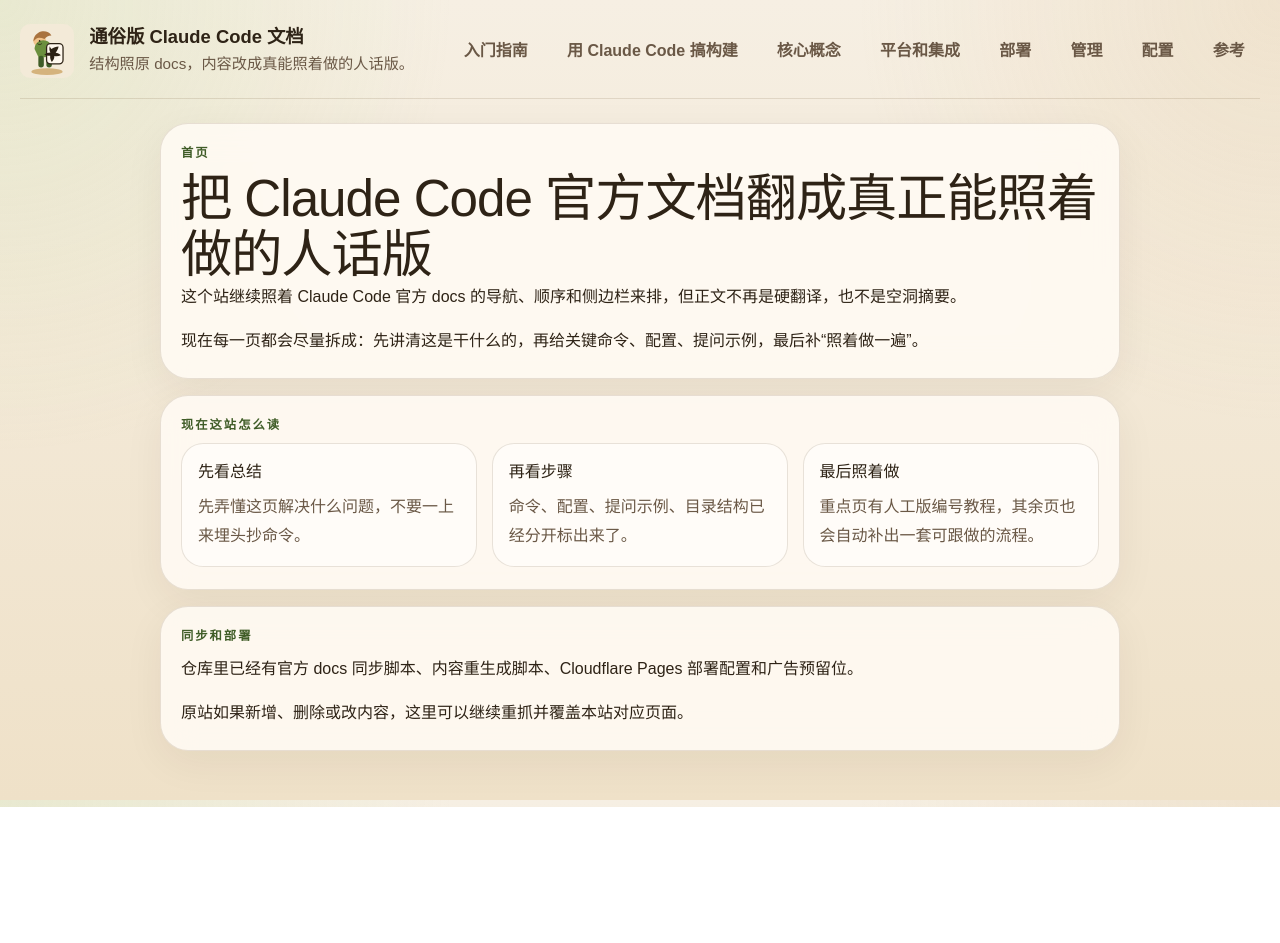
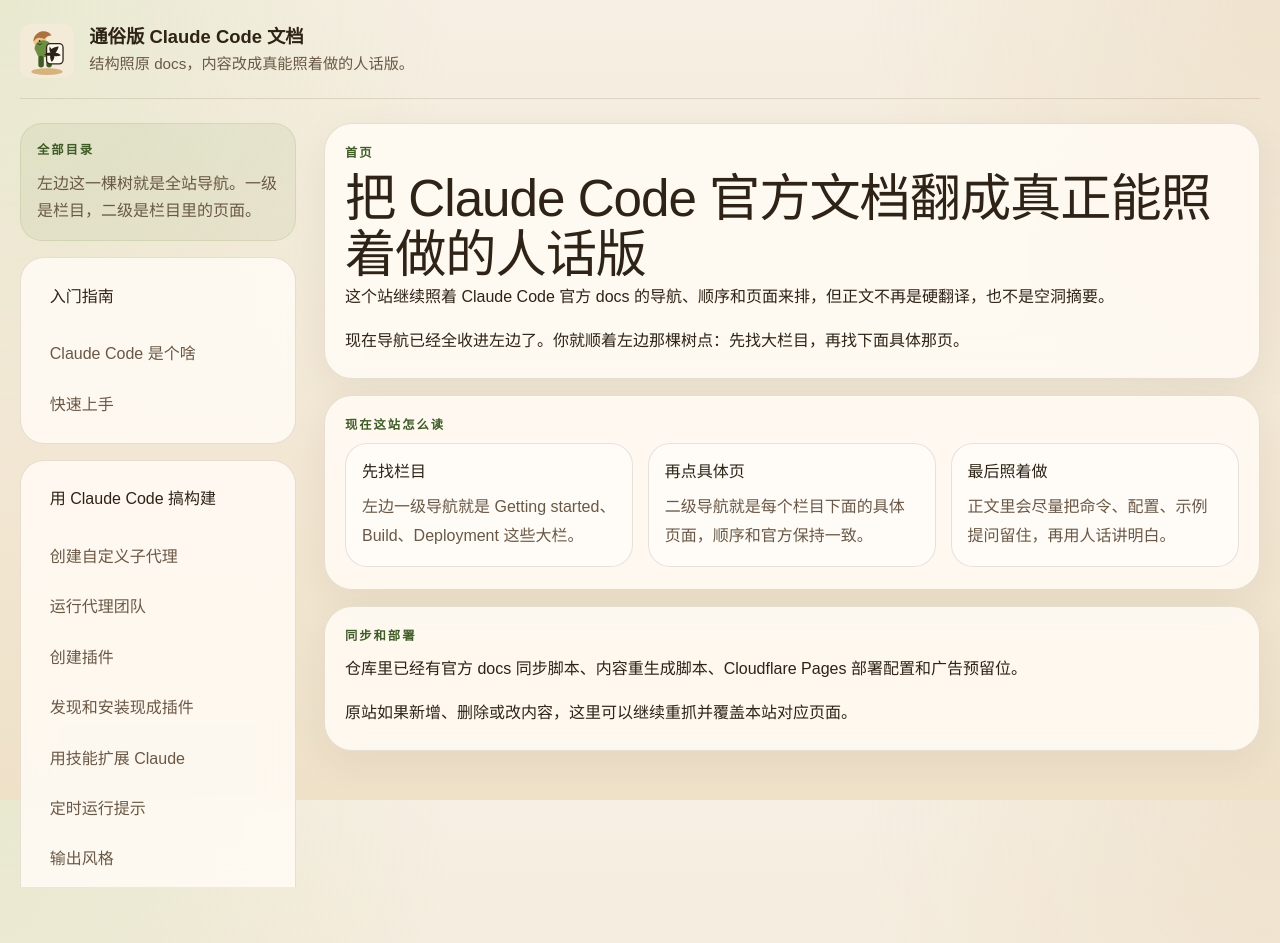
Before and after one commit to yingziwj/explain-claude-code, an Astro site: page / in a window 1280 px wide. Before the commit the page ends 807 px from the top, so only its background shows below. Built offline with nearby package versions, Linux system fonts and the light colour scheme; Astro itself is replaced by a stand-in of ours.

Commit message:
Move doc navigation into sidebar tree

```diff
--- a/src/components/DocShell.astro
+++ b/src/components/DocShell.astro
@@ -33,21 +33,21 @@
 				<p>结构照原 docs，内容改成真能照着做的人话版。</p>
 			</div>
 		</a>
-
-		<nav class="doc-topnav" aria-label="主导航">
-			{siteData.topNav.map((item) => (
-				<a href={item.href} class={item.key === currentSection?.key ? 'active' : ''}>{item.label}</a>
-			))}
-		</nav>
 	</header>
 
 	<div class="doc-grid">
 		<aside class="doc-sidebar" aria-label="侧边导航">
-			{currentSection?.sidebar.map((group) => (
-				<section class="doc-sidebar__group">
-					<h2>{group.title}</h2>
+			<div class="doc-sidebar__intro">
+				<p class="doc-eyebrow">全部目录</p>
+				<p>一级是官方栏目，下面挂的是这个栏目里的页面，顺序也照官方来。</p>
+			</div>
+			{siteData.sections.map((section) => (
+				<section class={`doc-sidebar__group ${section.key === currentSection?.key ? 'is-current' : ''}`}>
+					<h2>
+						<a href={section.href} class={section.key === currentSection?.key ? 'active' : ''}>{section.title}</a>
+					</h2>
 					<ul>
-						{group.items.map((item) => (
+						{section.items.map((item) => (
 							<li>
 								<a href={item.href} class={item.actualPath === currentPath ? 'active' : ''}>
 									{item.title}
--- a/src/data/site-data.ts
+++ b/src/data/site-data.ts
@@ -23,13 +23,11 @@
 	sections: Array<{
 		key: string;
 		title: string;
-		sidebar: Array<{
+		href: string;
+		items: Array<{
+			href: string;
 			title: string;
-			items: Array<{
-				href: string;
-				title: string;
-				actualPath: string;
-			}>;
+			actualPath: string;
 		}>;
 	}>;
 	pages: SitePage[];
@@ -37,19 +35,6 @@
 
 function sectionKey(title: string) {
 	return title.toLowerCase().replace(/\s+/g, '-');
-}
-
-function buildSidebar(section: NavSection) {
-	return [
-		{
-			title: section.title,
-			items: section.items.map((item) => ({
-				href: item.path,
-				title: item.title,
-				actualPath: item.path
-			}))
-		}
-	];
 }
 
 export const siteData: SiteData = {
@@ -62,7 +47,12 @@
 	sections: navSections.map((section) => ({
 		key: sectionKey(section.title),
 		title: section.title,
-		sidebar: buildSidebar(section)
+		href: section.items[0]?.path ?? '/',
+		items: section.items.map((item) => ({
+			href: item.path,
+			title: item.title,
+			actualPath: item.path
+		}))
 	})),
 	pages: allDocs.map((doc) => ({
 		title: doc.title,
--- a/src/pages/index.astro
+++ b/src/pages/index.astro
@@ -17,20 +17,33 @@
 					<p>结构照原 docs，内容改成真能照着做的人话版。</p>
 				</div>
 			</a>
-			<nav class="doc-topnav" aria-label="主导航">
-				{siteData.topNav.map((item) => (
-					<a href={item.href}>{item.label}</a>
+		</header>
+
+		<div class="doc-grid">
+			<aside class="doc-sidebar" aria-label="全站目录">
+				<div class="doc-sidebar__intro">
+					<p class="doc-eyebrow">全部目录</p>
+					<p>左边这一棵树就是全站导航。一级是栏目，二级是栏目里的页面。</p>
+				</div>
+				{siteData.sections.map((section) => (
+					<section class="doc-sidebar__group">
+						<h2><a href={section.href}>{section.title}</a></h2>
+						<ul>
+							{section.items.map((item) => (
+								<li><a href={item.href}>{item.title}</a></li>
 							))}
-			</nav>
-		</header>
+						</ul>
+					</section>
+				))}
+			</aside>
 
 			<div class="doc-home">
 				<section class="doc-panel">
 					<p class="doc-eyebrow">首页</p>
 					<h1 class="doc-home__title">把 Claude Code 官方文档翻成真正能照着做的人话版</h1>
 					<div class="doc-copy">
-					<p>这个站继续照着 Claude Code 官方 docs 的导航、顺序和侧边栏来排，但正文不再是硬翻译，也不是空洞摘要。</p>
-					<p>现在每一页都会尽量拆成：先讲清这是干什么的，再给关键命令、配置、提问示例，最后补“照着做一遍”。</p>
+						<p>这个站继续照着 Claude Code 官方 docs 的导航、顺序和页面来排，但正文不再是硬翻译，也不是空洞摘要。</p>
+						<p>现在导航已经全收进左边了。你就顺着左边那棵树点：先找大栏目，再找下面具体那页。</p>
 					</div>
 				</section>
 
@@ -38,16 +51,16 @@
 					<p class="doc-eyebrow">现在这站怎么读</p>
 					<div class="doc-practice-grid">
 						<div class="doc-practice-item">
-						<h2>先看总结</h2>
-						<p>先弄懂这页解决什么问题，不要一上来埋头抄命令。</p>
+							<h2>先找栏目</h2>
+							<p>左边一级导航就是 Getting started、Build、Deployment 这些大栏。</p>
 						</div>
 						<div class="doc-practice-item">
-						<h2>再看步骤</h2>
-						<p>命令、配置、提问示例、目录结构已经分开标出来了。</p>
+							<h2>再点具体页</h2>
+							<p>二级导航就是每个栏目下面的具体页面，顺序和官方保持一致。</p>
 						</div>
 						<div class="doc-practice-item">
 							<h2>最后照着做</h2>
-						<p>重点页有人工版编号教程，其余页也会自动补出一套可跟做的流程。</p>
+							<p>正文里会尽量把命令、配置、示例提问留住，再用人话讲明白。</p>
 						</div>
 					</div>
 				</section>
@@ -61,4 +74,5 @@
 				</section>
 			</div>
 		</div>
+	</div>
 </BaseLayout>
--- a/src/styles/global.css
+++ b/src/styles/global.css
@@ -331,8 +331,8 @@
 	display: flex;
 	flex-wrap: wrap;
 	align-items: center;
-	justify-content: space-between;
-	gap: 1rem 2rem;
+	justify-content: flex-start;
+	gap: 1rem;
 	padding: 0 0 20px;
 	border-bottom: 1px solid var(--line);
 }
@@ -363,32 +363,6 @@
 	line-height: 1.6;
 }
 
-.doc-topnav {
-	display: flex;
-	flex-wrap: wrap;
-	gap: 0.55rem;
-}
-
-.doc-topnav a {
-	display: inline-flex;
-	align-items: center;
-	min-height: 42px;
-	padding: 0 0.95rem;
-	border-radius: 999px;
-	text-decoration: none;
-	color: var(--muted);
-	font-weight: 700;
-	transition: background-color 160ms ease, color 160ms ease, transform 160ms ease;
-}
-
-.doc-topnav a:hover,
-.doc-topnav a:focus-visible,
-.doc-topnav a.active {
-	background: rgba(107, 143, 62, 0.1);
-	color: var(--accent-strong);
-	transform: translateY(-1px);
-}
-
 .doc-grid {
 	display: grid;
 	grid-template-columns: minmax(250px, 280px) minmax(0, 1fr);
@@ -408,6 +382,19 @@
 	padding-right: 0.25rem;
 }
 
+.doc-sidebar__intro {
+	background: rgba(107, 143, 62, 0.08);
+	border: 1px solid rgba(107, 143, 62, 0.14);
+	border-radius: 22px;
+	padding: 1rem;
+	color: var(--muted);
+	line-height: 1.7;
+}
+
+.doc-sidebar__intro p:last-child {
+	margin-bottom: 0;
+}
+
 .doc-sidebar__group {
 	background: var(--panel);
 	border: 1px solid var(--line);
@@ -416,9 +403,25 @@
 	backdrop-filter: blur(16px);
 }
 
+.doc-sidebar__group.is-current {
+	border-color: rgba(107, 143, 62, 0.28);
+	box-shadow: inset 0 0 0 1px rgba(107, 143, 62, 0.06);
+}
+
 .doc-sidebar__group h2 {
 	margin: 0 0 0.8rem;
 	font-size: 1rem;
+}
+
+.doc-sidebar__group h2 a {
+	color: var(--text);
+	text-decoration: none;
+}
+
+.doc-sidebar__group h2 a:hover,
+.doc-sidebar__group h2 a:focus-visible,
+.doc-sidebar__group h2 a.active {
+	color: var(--accent-strong);
 }
 
 .doc-sidebar__group ul {
@@ -673,8 +676,7 @@
 }
 
 .doc-home {
-	max-width: 960px;
-	margin: 24px auto 0;
+	min-width: 0;
 }
 
 @media (max-width: 1080px) {
@@ -685,6 +687,8 @@
 	.doc-sidebar {
 		position: static;
 		max-height: none;
+		overflow: visible;
+		padding-right: 0;
 	}
 }
 
```
Lines whose indentation alone changed are shown as unchanged.
